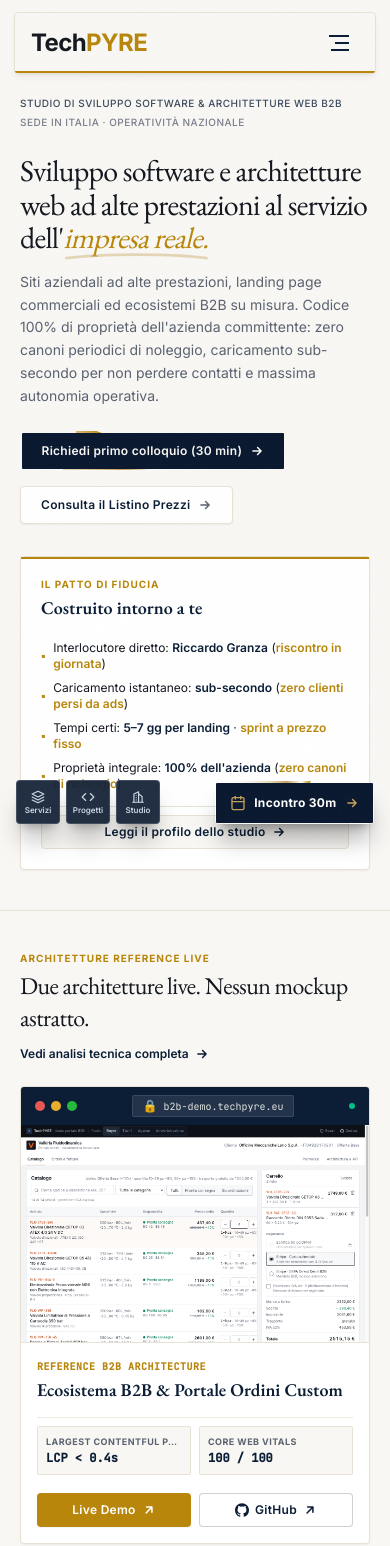
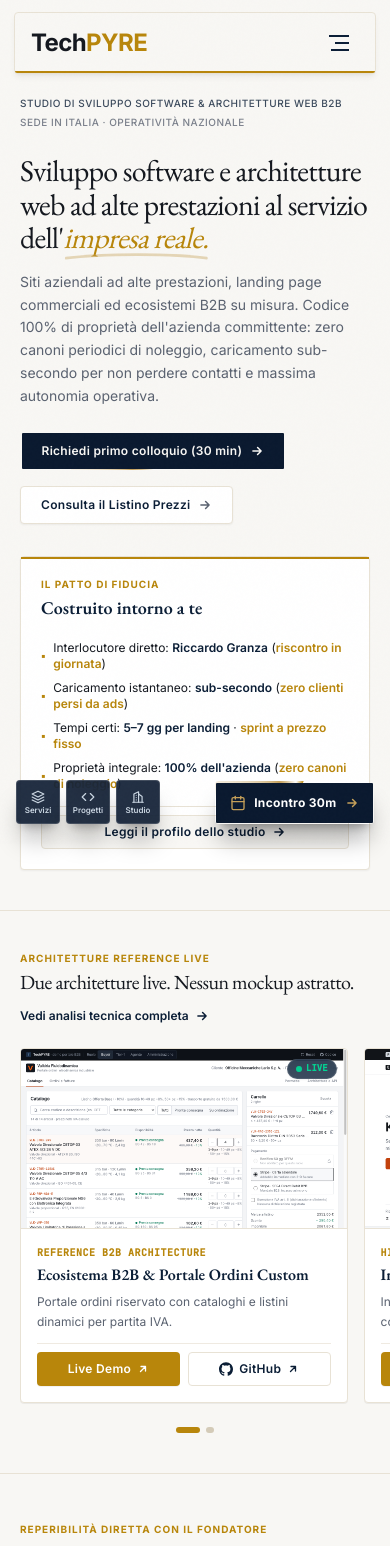
Before and after one commit to techpyre/techpyre, a Next.js app: page / in a window 390 px wide. Shown: the top 1546 px of the page. Built offline with nearby package versions, Linux system fonts and the light colour scheme.

Commit message:
refactor(projects): remove macos bar, scale down previews, remove benchmarks, and add animated mobile slider

```diff
--- a/src/components/sections/CaseStudies.tsx
+++ b/src/components/sections/CaseStudies.tsx
@@ -1,6 +1,6 @@
 "use client";
 
-import React from "react";
+import React, { useState, useRef } from "react";
 import Link from "next/link";
 import { motion } from "framer-motion";
 import { siteContent } from "@/config/siteContent";
@@ -16,13 +16,33 @@ interface CaseStudiesProps {
 /**
  * =====================================================================
  * SEZIONE ARCHITETTURE & CASI STUDIO B2B
- * - "teaser" (Homepage): Ultra-leggero, screenshot reali della demo, 90% di parole in meno
+ * - "teaser" (Homepage): Scalato, limpido, senza benchmark ridondanti,
+ *   slider a scorrimento orizzontale singolo su mobile.
  * - "full" (/progetti): Schede complete con analisi tecnica approfondita
  * =====================================================================
  */
 export default function CaseStudies({ variant = "teaser" }: CaseStudiesProps) {
   const router = useRouter();
   const { caseStudies } = siteContent;
+  const [activeSlide, setActiveSlide] = useState(0);
+  const carouselRef = useRef<HTMLDivElement>(null);
+
+  const handleScroll = () => {
+    if (carouselRef.current) {
+      const scrollLeft = carouselRef.current.scrollLeft;
+      const cardWidth = carouselRef.current.clientWidth * 0.75;
+      const index = Math.round(scrollLeft / cardWidth);
+      setActiveSlide(Math.min(Math.max(index, 0), caseStudies.items.length - 1));
+    }
+  };
+
+  const scrollToSlide = (index: number) => {
+    if (carouselRef.current) {
+      const targetCard = carouselRef.current.children[index] as HTMLElement;
+      targetCard?.scrollIntoView({ behavior: "smooth", inline: "center", block: "nearest" });
+      setActiveSlide(index);
+    }
+  };
 
   const handleSelectCaseStudy = (serviceName: string, caseTitle: string) => {
     if (typeof window !== "undefined") {
@@ -39,19 +59,19 @@ export default function CaseStudies({ variant = "teaser" }: CaseStudiesProps) {
   };
 
   // =====================================================================
-  // VARIANTE HOME (TEASER): VISUALE, SCREENSHOT REALI E 90% DI PAROLE IN MENO
+  // VARIANTE HOME (TEASER): PULITA, IN SCALA, SENZA BENCHMARK, SLIDER MOBILE
   // =====================================================================
   if (variant === "teaser") {
     return (
-      <section id="progetti" className="py-10 sm:py-14 md:py-16 bg-[#F8F7F4] border-t border-[#E8E2D5]">
-        <div className="max-w-7xl mx-auto px-5 sm:px-6 md:px-12">
+      <section id="progetti" className="py-10 sm:py-14 bg-[#F8F7F4] border-t border-[#E8E2D5]">
+        <div className="max-w-5xl mx-auto px-5 sm:px-6 md:px-12">
           {/* Intestazione Sintetica */}
-          <div className="flex flex-col sm:flex-row sm:items-end justify-between gap-3 pb-6">
-            <div className="space-y-1">
-              <div className="text-[10px] sm:text-[11px] font-sans font-bold text-[#B8860B] uppercase tracking-widest">
+          <div className="flex flex-col sm:flex-row sm:items-end justify-between gap-3 pb-5">
+            <div className="space-y-0.5">
+              <div className="text-[10px] font-sans font-bold text-[#B8860B] uppercase tracking-widest">
                 ARCHITETTURE REFERENCE LIVE
               </div>
-              <h2 className="font-serif text-2xl sm:text-3xl text-[#14181F] font-normal tracking-tight">
+              <h2 className="font-serif text-xl sm:text-2xl text-[#14181F] font-normal tracking-tight">
                 Due architetture live. Nessun mockup astratto.
               </h2>
             </div>
@@ -64,51 +84,30 @@ export default function CaseStudies({ variant = "teaser" }: CaseStudiesProps) {
             </Link>
           </div>
 
-          {/* Griglia a 2 Schede Visive con Screenshot Reali delle Demo */}
-          <div className="grid grid-cols-1 lg:grid-cols-2 gap-6 sm:gap-8 items-stretch">
-            {caseStudies.items.map((project, idx) => (
-              <motion.div
+          {/* Griglia Desktop / Slider Mobile (1 card per volta con snap fluido) */}
+          <div
+            ref={carouselRef}
+            onScroll={handleScroll}
+            className="flex lg:grid lg:grid-cols-2 gap-4 sm:gap-6 overflow-x-auto lg:overflow-visible snap-x snap-mandatory scrollbar-none pb-3 pt-1 -mx-5 px-5 sm:mx-0 sm:px-0"
+          >
+            {caseStudies.items.map((project) => (
+              <div
                 key={project.id}
-                initial={{ opacity: 0, y: 16 }}
-                whileInView={{ opacity: 1, y: 0 }}
-                viewport={{ once: true, margin: "-30px" }}
-                transition={{ duration: 0.5, delay: idx * 0.1 }}
-                className="bg-white rounded-sm border border-[#E8E2D5] hover:border-[#0B1E36] transition-all shadow-xs overflow-hidden flex flex-col justify-between group"
+                className="w-[84vw] max-w-[340px] sm:w-[380px] lg:w-full shrink-0 snap-center bg-white rounded-sm border border-[#E8E2D5] hover:border-[#0B1E36] transition-all shadow-2xs hover:shadow-xs overflow-hidden flex flex-col justify-between group"
               >
-                {/* Header Finestra Browser */}
-                <div className="bg-[#0B1E36] px-3.5 py-2 flex items-center justify-between text-white/70 select-none">
-                  <div className="flex items-center gap-1.5">
-                    <span className="w-2.5 h-2.5 rounded-full bg-[#FF5F56]/90 inline-block" />
-                    <span className="w-2.5 h-2.5 rounded-full bg-[#FFBD2E]/90 inline-block" />
-                    <span className="w-2.5 h-2.5 rounded-full bg-[#27C93F]/90 inline-block" />
-                  </div>
-
-                  <div className="px-2.5 py-0.5 rounded-xs bg-white/10 text-[10px] font-mono text-[#F8F7F4]/90 flex items-center gap-1.5 border border-white/10 max-w-[200px] sm:max-w-xs truncate">
-                    <span className="text-emerald-400 text-xs">🔒</span>
-                    <span className="truncate">
-                      {project.demoUrl ? project.demoUrl.replace("https://", "") : "techpyre.eu"}
-                    </span>
-                  </div>
-
-                  <div className="flex items-center gap-1.5 text-[9px] font-mono text-emerald-400 font-semibold shrink-0">
-                    <span className="w-1.5 h-1.5 rounded-full bg-emerald-400 animate-pulse" />
-                    <span className="hidden sm:inline">LIVE DEMO</span>
-                  </div>
-                </div>
-
-                {/* Screenshot Reale della Demo */}
+                {/* Preview Screenshot in Scala Ridotta (Senza barra MacOS) */}
                 <a
                   href={project.demoUrl}
                   target="_blank"
                   rel="noopener noreferrer"
-                  className="relative block aspect-[16/10] overflow-hidden bg-[#0A192F]/5 group/img border-b border-[#E8E2D5]"
-                  aria-label={`Apri live demo di ${project.title}`}
+                  className="relative block aspect-[16/10] max-h-[180px] sm:max-h-[200px] overflow-hidden bg-[#0A192F]/5 group/img border-b border-[#E8E2D5]"
+                  aria-label={`Apri demo live di ${project.title}`}
                 >
                   {project.screenshotUrl ? (
                     // eslint-disable-next-line @next/next/no-img-element
                     <img
                       src={project.screenshotUrl}
-                      alt={`Screenshot reale live demo: ${project.title}`}
+                      alt={`Screenshot demo: ${project.title}`}
                       className="w-full h-full object-cover object-top transition-transform duration-500 group-hover/img:scale-[1.02]"
                       loading="lazy"
                     />
@@ -118,54 +117,46 @@ export default function CaseStudies({ variant = "teaser" }: CaseStudiesProps) {
                     </div>
                   )}
 
-                  {/* Overlay interattivo hover */}
-                  <div className="absolute inset-0 bg-[#0B1E36]/0 group-hover/img:bg-[#0B1E36]/15 transition-colors flex items-center justify-center">
+                  {/* Badge LIVE pulito e discreto in sovrimpressione */}
+                  <div className="absolute top-2.5 right-2.5 px-2 py-0.5 rounded-full bg-[#0B1E36]/80 backdrop-blur-xs text-[9px] font-mono text-emerald-400 font-semibold flex items-center gap-1 shadow-xs border border-white/10 pointer-events-none">
+                    <span className="w-1.5 h-1.5 rounded-full bg-emerald-400 animate-pulse" />
+                    <span>LIVE</span>
+                  </div>
+
+                  {/* Hover overlay limpido */}
+                  <div className="absolute inset-0 bg-[#0B1E36]/0 group-hover/img:bg-[#0B1E36]/15 transition-colors flex items-center justify-center pointer-events-none">
                     <span className="opacity-0 group-hover/img:opacity-100 transition-opacity duration-200 py-1.5 px-3 rounded-xs bg-[#0B1E36] text-white font-sans text-xs font-semibold shadow-md flex items-center gap-1.5">
-                      <span>Apri Demo Live</span>
+                      <span>Apri Demo</span>
                       <ArrowUpRightIcon className="w-3.5 h-3.5" />
                     </span>
                   </div>
                 </a>
 
-                {/* Dettaglio Sintetico (90% parole in meno: solo titolo, 2 metriche e 2 bottoni) */}
-                <div className="p-4 sm:p-5 flex flex-col justify-between flex-1 gap-3.5">
+                {/* Contenuto Scheda: Limpido, Titolo, Descrizione Breve e 2 Bottoni (Senza Benchmark) */}
+                <div className="p-4 sm:p-5 flex flex-col justify-between flex-1 gap-3">
                   <div className="space-y-1">
                     <div className="text-[10px] font-mono font-bold uppercase tracking-wider text-[#B8860B]">
                       {project.tag}
                     </div>
-                    <h3 className="font-serif text-lg sm:text-xl text-[#0B1E36] font-semibold leading-snug">
+                    <h3 className="font-serif text-base sm:text-lg text-[#0B1E36] font-semibold leading-snug">
                       {project.title}
                     </h3>
-                  </div>
-
-                  {/* 2 Metriche Essenziali */}
-                  <div className="grid grid-cols-2 gap-2 pt-2 border-t border-[#E8E2D5]/70">
-                    {project.metrics.slice(0, 2).map((m, mIdx) => (
-                      <div
-                        key={mIdx}
-                        className="p-2 rounded-xs bg-[#F8F7F4] border border-[#E8E2D5] space-y-0.5"
-                      >
-                        <div className="text-[9px] font-sans font-bold uppercase tracking-wider text-[#5A6270] truncate">
-                          {m.label}
-                        </div>
-                        <div className="font-mono font-bold text-xs text-[#0B1E36]">
-                          {m.value}
-                        </div>
-                      </div>
-                    ))}
+                    <p className="text-xs text-[#5A6270] font-sans leading-relaxed pt-0.5 line-clamp-2">
+                      {project.shortDescription || project.description}
+                    </p>
                   </div>
 
                   {/* Bottoni Rapidi */}
-                  <div className="grid grid-cols-2 gap-2 pt-1">
+                  <div className="grid grid-cols-2 gap-2 pt-2 border-t border-[#E8E2D5]/70">
                     {project.demoUrl && (
                       <a
                         href={project.demoUrl}
                         target="_blank"
                         rel="noopener noreferrer"
-                        className="py-2 px-3 rounded-sm bg-[#B8860B] hover:bg-[#9A7009] active:scale-[0.99] text-white font-sans text-xs font-semibold tracking-wide transition-all shadow-xs inline-flex items-center justify-center gap-1.5"
+                        className="py-2 px-3 rounded-sm bg-[#B8860B] hover:bg-[#9A7009] active:scale-[0.99] text-white font-sans text-xs font-semibold tracking-wide transition-all shadow-2xs inline-flex items-center justify-center gap-1.5"
                       >
                         <span>Live Demo</span>
-                        <ArrowUpRightIcon className="w-3.5 h-3.5" />
+                        <ArrowUpRightIcon className="w-3 h-3" />
                       </a>
                     )}
                     {project.repoUrl && (
@@ -173,16 +164,31 @@ export default function CaseStudies({ variant = "teaser" }: CaseStudiesProps) {
                         href={project.repoUrl}
                         target="_blank"
                         rel="noopener noreferrer"
-                        className="py-2 px-3 rounded-sm bg-white border border-[#0B1E36]/20 hover:border-[#0B1E36] active:scale-[0.99] text-[#0B1E36] font-sans text-xs font-semibold tracking-wide transition-all inline-flex items-center justify-center gap-1.5"
+                        className="py-2 px-3 rounded-sm bg-white border border-[#E8E2D5] hover:border-[#0B1E36] active:scale-[0.99] text-[#0B1E36] font-sans text-xs font-semibold tracking-wide transition-all inline-flex items-center justify-center gap-1.5"
                       >
                         <GitHubIcon className="w-3.5 h-3.5" />
                         <span>GitHub</span>
-                        <ArrowUpRightIcon className="w-3.5 h-3.5" />
+                        <ArrowUpRightIcon className="w-3 h-3" />
                       </a>
                     )}
                   </div>
                 </div>
-              </motion.div>
+              </div>
+            ))}
+          </div>
+
+          {/* Indicatori Paginazione Mobile (Pallini Animati per Scorrimento Singolo) */}
+          <div className="lg:hidden flex items-center justify-center gap-1.5 pt-3">
+            {caseStudies.items.map((_, i) => (
+              <button
+                key={i}
+                type="button"
+                onClick={() => scrollToSlide(i)}
+                className={`h-1.5 rounded-full transition-all duration-300 ${
+                  activeSlide === i ? "w-6 bg-[#B8860B]" : "w-2 bg-[#D4CBB8]"
+                }`}
+                aria-label={`Visualizza progetto ${i + 1}`}
+              />
             ))}
           </div>
         </div>
@@ -237,26 +243,8 @@ export default function CaseStudies({ variant = "teaser" }: CaseStudiesProps) {
               transition={{ duration: 0.6, delay: idx * 0.12, ease: [0.22, 1, 0.36, 1] }}
               className="bg-white rounded-sm border border-[#E8E2D5] shadow-xs flex flex-col justify-between overflow-hidden relative group hover:border-[#0B1E36] transition-all duration-200"
             >
-              {/* Header Finestra Browser */}
-              <div className="bg-[#0B1E36] border-b border-[#0B1E36]/40 px-3.5 py-2.5 flex items-center justify-between text-white/70 select-none">
-                <div className="flex items-center gap-1.5">
-                  <span className="w-2.5 h-2.5 rounded-full bg-[#FF5F56]/90 inline-block" />
-                  <span className="w-2.5 h-2.5 rounded-full bg-[#FFBD2E]/90 inline-block" />
-                  <span className="w-2.5 h-2.5 rounded-full bg-[#27C93F]/90 inline-block" />
-                </div>
-
-                <div className="flex-1 max-w-xs mx-3 px-2.5 py-1 rounded-xs bg-white/10 text-[10px] font-mono text-[#F8F7F4]/90 flex items-center justify-center gap-1.5 truncate border border-white/10">
-                  <span className="text-emerald-400 text-xs">🔒</span>
-                  <span className="truncate">
-                    {project.demoUrl ? project.demoUrl.replace("https://", "") : "techpyre.eu"}
-                  </span>
-                </div>
-
-                <div className="flex items-center gap-1.5 text-[9px] font-mono text-emerald-400 font-semibold shrink-0">
-                  <span className="w-1.5 h-1.5 rounded-full bg-emerald-400 animate-pulse" />
-                  <span className="hidden sm:inline">LIVE DEMO</span>
-                </div>
-              </div>
+              {/* Accento Superiore Pulito */}
+              <div className="h-[2px] w-full bg-[#B8860B]" />
 
               {/* Screenshot Reale della Demo */}
               {project.screenshotUrl && (
@@ -264,7 +252,7 @@ export default function CaseStudies({ variant = "teaser" }: CaseStudiesProps) {
                   href={project.demoUrl}
                   target="_blank"
                   rel="noopener noreferrer"
-                  className="block aspect-[16/10] overflow-hidden bg-[#0A192F]/5 border-b border-[#E8E2D5] group/img"
+                  className="block aspect-[16/10] max-h-[260px] overflow-hidden bg-[#0A192F]/5 border-b border-[#E8E2D5] group/img relative"
                   aria-label={`Apri demo di ${project.title}`}
                 >
                   {/* eslint-disable-next-line @next/next/no-img-element */}
@@ -274,6 +262,10 @@ export default function CaseStudies({ variant = "teaser" }: CaseStudiesProps) {
                     className="w-full h-full object-cover object-top transition-transform duration-500 group-hover/img:scale-[1.02]"
                     loading="lazy"
                   />
+                  <div className="absolute top-3 right-3 px-2 py-0.5 rounded-full bg-[#0B1E36]/80 backdrop-blur-xs text-[9px] font-mono text-emerald-400 font-semibold flex items-center gap-1 shadow-xs border border-white/10 pointer-events-none">
+                    <span className="w-1.5 h-1.5 rounded-full bg-emerald-400 animate-pulse" />
+                    <span>LIVE DEMO</span>
+                  </div>
                 </a>
               )}
 
--- a/src/config/siteContent.ts
+++ b/src/config/siteContent.ts
@@ -187,6 +187,7 @@ export const siteContent: SiteContent = {
           "Portale web custom reattivo con area riservata, listini riservati per partita IVA e sincronizzazione contabile immediata.",
         description:
           "Architettura dimostrativa per la gestione di cataloghi B2B riservati, listini personalizzati per cliente e fatturazione automatizzata.",
+        shortDescription: "Portale ordini riservato con cataloghi e listini dinamici per partita IVA.",
         metrics: [
           { label: "Largest Contentful Paint", value: "LCP < 0.4s", subtext: "Caricamento catalogo istantaneo" },
           { label: "Core Web Vitals", value: "100 / 100", subtext: "Punteggio massimo Google" },
@@ -223,6 +224,7 @@ export const siteContent: SiteContent = {
           "Infrastruttura statica su CDN edge globale: caricamento sub-secondo (0.3s), zero dispersioni di traffico e inoltro webhook istantaneo ai CRM.",
         description:
           "Sostituzione di un'infrastruttura legacy lenta con una web app statica/ibrida capace di reggere picchi di traffico da campagne adv senza perdita di lead.",
+        shortDescription: "Infrastruttura statica su CDN edge per azzerare le conversioni disperse da ads.",
         metrics: [
           { label: "Lighthouse Performance", value: "100 / 100", subtext: "Mobile & Desktop ottimizzati" },
           { label: "Time to First Byte", value: "TTFB < 50ms", subtext: "Distribuzione Edge Globale" },
--- a/src/types/content.ts
+++ b/src/types/content.ts
@@ -91,6 +91,7 @@ export interface CaseStudyItem {
   businessProblem?: string;
   solution?: string;
   description: string;
+  shortDescription?: string;
   metrics: CaseStudyMetric[];
   stack: string[];
   highlights: string[];
```
